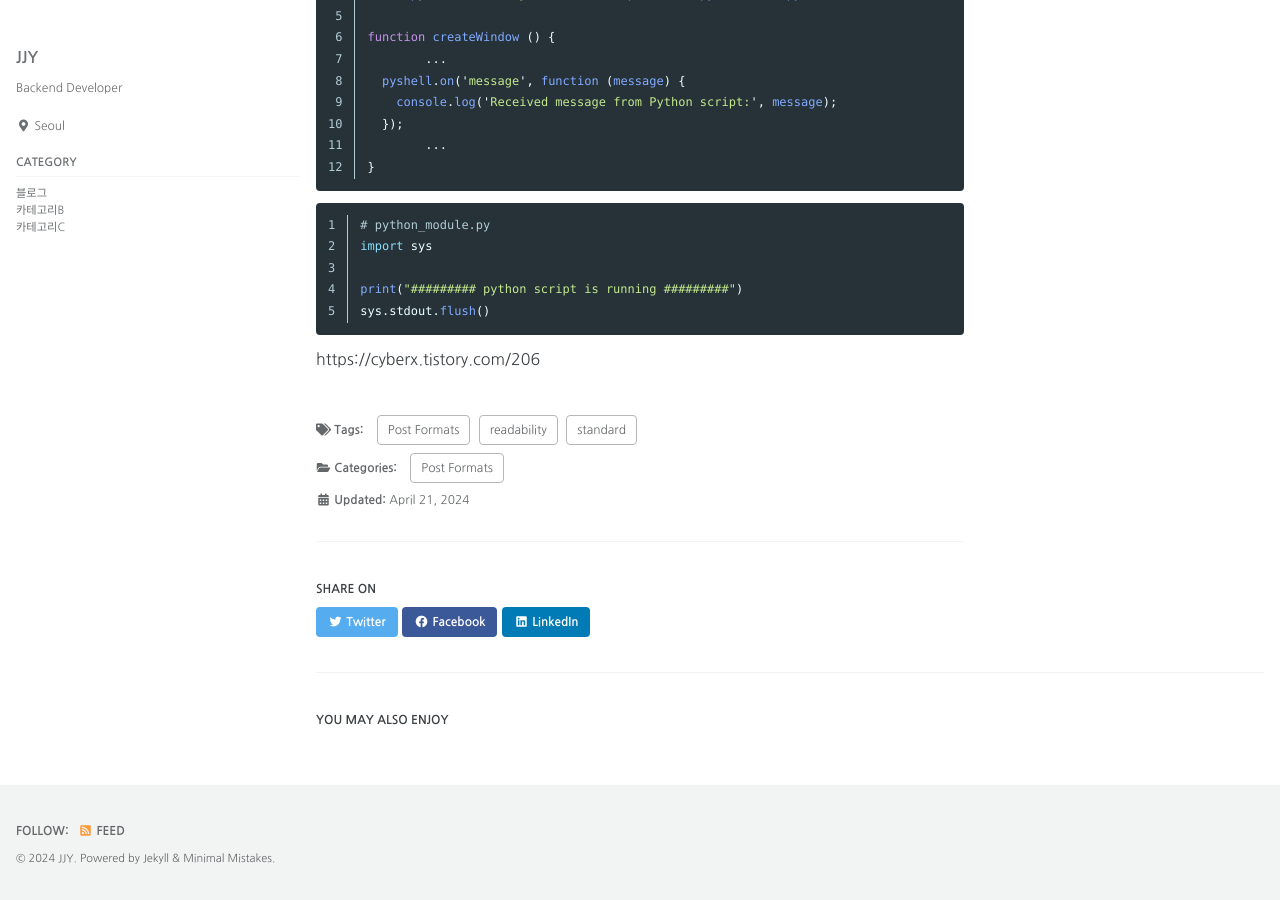
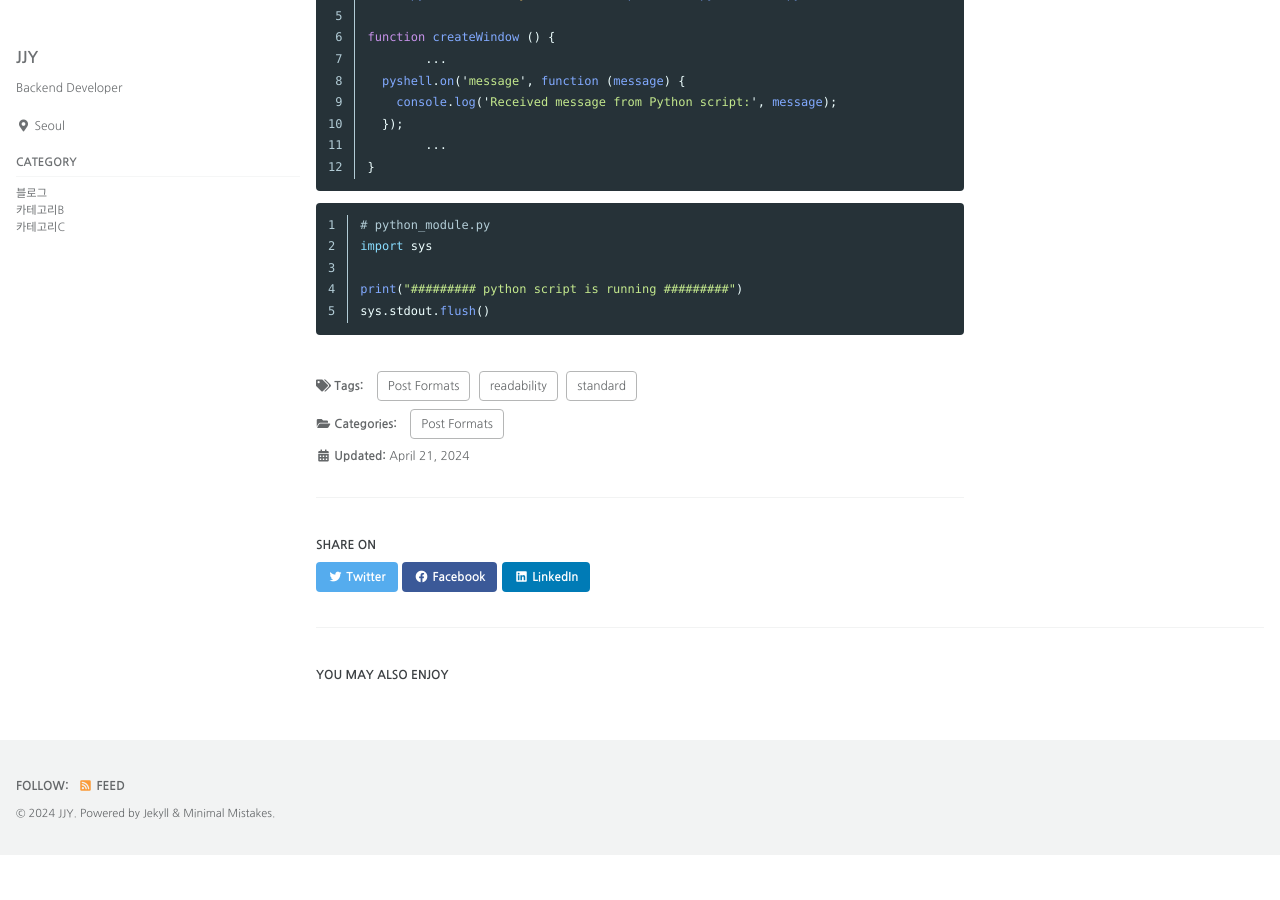
Before and after one commit to jjywalrus/jjywalrus.github.io, a Jekyll site: the page built from _posts/2024-04-21-post-electron.md, in a window 1280 px wide and 900 px high, scrolled down 5635 px. Built offline with Jekyll 4.4.1, drawn with Linux system fonts in a browser that asks for light colours; cached includes are drawn as plain includes; after the commit the page ends 6490 px from its top, so only the background shows below that; part of the change alters nothing that is shown.

Commit message:
Update 2024-04-21-post-electron.md

````diff
--- a/_posts/2024-04-21-post-electron.md
+++ b/_posts/2024-04-21-post-electron.md
@@ -178,5 +178,3 @@ import sys
 print("######### python script is running #########")
 sys.stdout.flush()
 ```
-
-https://cyberx.tistory.com/206
````
